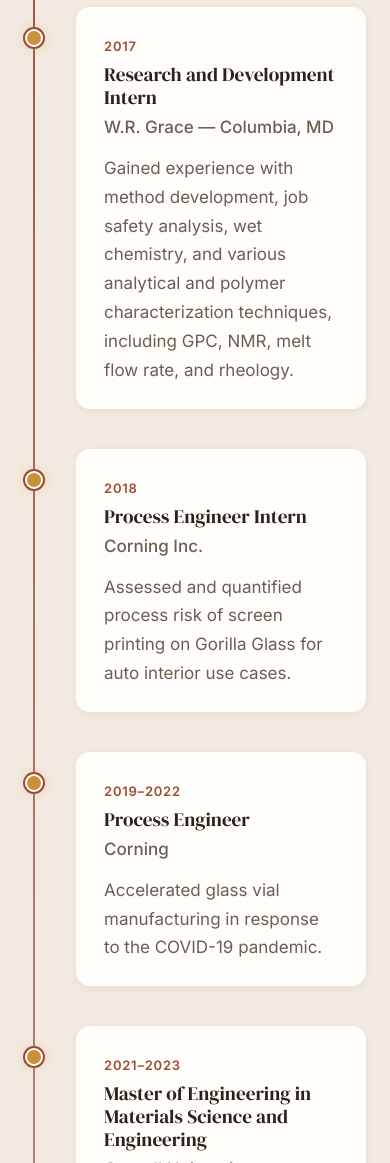
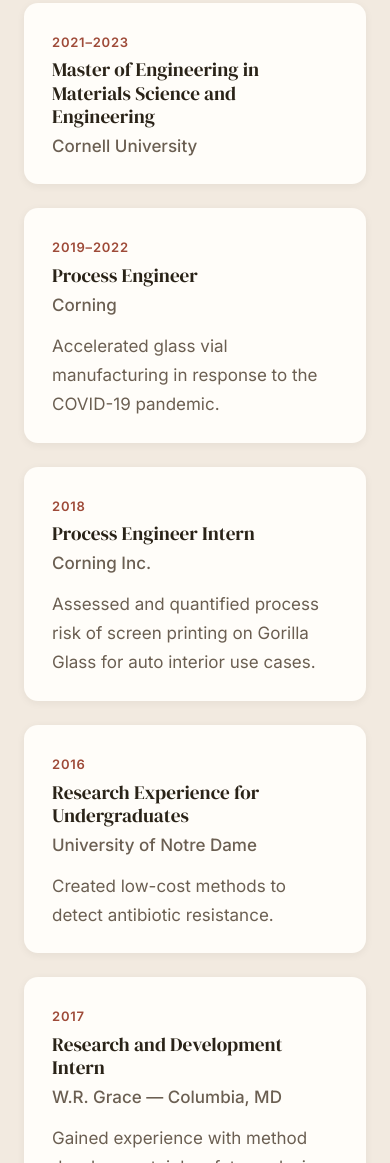
Before and after one commit to mschmidlin1/madeleine-portfolio, a website: page index.html in a window 390 px wide. Shown: the part 1640-2803 px from the top of the page. Drawn offline with Linux system fonts and the light colour scheme.

Commit message:
cleaned up timeline

```diff
--- a/index.html
+++ b/index.html
@@ -85,30 +85,83 @@
       <section id="timeline" class="timeline-section section">
         <div class="section-inner">
           <h2 class="section-heading">Timeline</h2>
-          <p class="section-intro">Academic and professional history.</p>
 
-          <ol class="timeline">
-            <li class="timeline-item">
-              <div class="timeline-marker" aria-hidden="true"></div>
+          <div class="timeline-dual">
+            <div class="timeline-spine" aria-hidden="true"></div>
+
+            <div class="timeline-col timeline-col--left">
+              <article class="timeline-entry" style="--row-start: 4; --row-end: 7">
                 <div class="timeline-card">
-                <time class="timeline-date" datetime="2015/2019">2015–2019</time>
-                <h3>Bachelor of Science in Chemical Engineering</h3>
-                <p class="timeline-org">University of Oregon</p>
+                  <time class="timeline-date" datetime="2021/2023">2021–2023</time>
+                  <h3>Master of Engineering in Materials Science and Engineering</h3>
+                  <p class="timeline-org">Cornell University</p>
                 </div>
-            </li>
+              </article>
 
-            <li class="timeline-item">
-              <div class="timeline-marker" aria-hidden="true"></div>
+              <article class="timeline-entry" style="--row-start: 10; --row-end: 11">
                 <div class="timeline-card">
                   <time class="timeline-date" datetime="2016">2016</time>
                   <h3>Research Experience for Undergraduates</h3>
                   <p class="timeline-org">University of Notre Dame</p>
                   <p>Created low-cost methods to detect antibiotic resistance.</p>
                 </div>
-            </li>
+              </article>
 
-            <li class="timeline-item">
-              <div class="timeline-marker" aria-hidden="true"></div>
+              <article class="timeline-entry" style="--row-start: 11; --row-end: 15">
+                <div class="timeline-card">
+                  <time class="timeline-date" datetime="2015/2019">2015–2019</time>
+                  <h3>Bachelor of Science in Chemical Engineering</h3>
+                  <p class="timeline-org">University of Oregon</p>
+                </div>
+              </article>
+            </div>
+
+            <div class="timeline-col timeline-col--right">
+              <article class="timeline-entry" style="--row-start: 1; --row-end: 3">
+                <div class="timeline-card">
+                  <time class="timeline-date" datetime="2025">2025–Present</time>
+                  <h3>Staff Scientist, Melt Process Development</h3>
+                  <p class="timeline-org">Corning</p>
+                  <p>Develop new processes for next generation Gorilla Glass products.</p>
+                </div>
+              </article>
+
+              <article class="timeline-entry" style="--row-start: 3; --row-end: 6">
+                <div class="timeline-card">
+                  <time class="timeline-date" datetime="2022/2025">2022–2025</time>
+                  <h3>Sr. Process Engineer</h3>
+                  <p class="timeline-org">Corning</p>
+                  <p>
+                    Screened glass compositions using induction melting technology to assess
+                    viability for electric glass melting.
+                  </p>
+                </div>
+              </article>
+
+              <article class="timeline-entry" style="--row-start: 6; --row-end: 9">
+                <div class="timeline-card">
+                  <time class="timeline-date" datetime="2019/2022">2019–2022</time>
+                  <h3>Process Engineer</h3>
+                  <p class="timeline-org">Corning</p>
+                  <p>
+                    Accelerated glass vial manufacturing in response to the COVID-19 pandemic.
+                  </p>
+                </div>
+              </article>
+
+              <article class="timeline-entry" style="--row-start: 9; --row-end: 10">
+                <div class="timeline-card">
+                  <time class="timeline-date" datetime="2018">2018</time>
+                  <h3>Process Engineer Intern</h3>
+                  <p class="timeline-org">Corning Inc.</p>
+                  <p>
+                    Assessed and quantified process risk of screen printing on Gorilla Glass for
+                    auto interior use cases.
+                  </p>
+                </div>
+              </article>
+
+              <article class="timeline-entry" style="--row-start: 10; --row-end: 11">
                 <div class="timeline-card">
                   <time class="timeline-date" datetime="2017">2017</time>
                   <h3>Research and Development Intern</h3>
@@ -119,65 +172,9 @@
                     NMR, melt flow rate, and rheology.
                   </p>
                 </div>
-            </li>
-
-            <li class="timeline-item">
-              <div class="timeline-marker" aria-hidden="true"></div>
-              <div class="timeline-card">
-                <time class="timeline-date" datetime="2018">2018</time>
-                <h3>Process Engineer Intern</h3>
-                <p class="timeline-org">Corning Inc.</p>
-                <p>
-                  Assessed and quantified process risk of screen printing on Gorilla Glass for
-                  auto interior use cases.
-                </p>
+              </article>
             </div>
-            </li>
-
-            <li class="timeline-item">
-              <div class="timeline-marker" aria-hidden="true"></div>
-              <div class="timeline-card">
-                <time class="timeline-date" datetime="2019/2022">2019–2022</time>
-                <h3>Process Engineer</h3>
-                <p class="timeline-org">Corning</p>
-                <p>
-                  Accelerated glass vial manufacturing in response to the COVID-19 pandemic.
-                </p>
           </div>
-            </li>
-
-            <li class="timeline-item">
-              <div class="timeline-marker" aria-hidden="true"></div>
-              <div class="timeline-card">
-                <time class="timeline-date" datetime="2021/2023">2021–2023</time>
-                <h3>Master of Engineering in Materials Science and Engineering</h3>
-                <p class="timeline-org">Cornell University</p>
-              </div>
-            </li>
-
-            <li class="timeline-item">
-              <div class="timeline-marker" aria-hidden="true"></div>
-              <div class="timeline-card">
-                <time class="timeline-date" datetime="2022/2025">2022–2025</time>
-                <h3>Sr. Process Engineer</h3>
-                <p class="timeline-org">Corning</p>
-                <p>
-                  Screened glass compositions using induction melting technology to assess
-                  viability for electric glass melting.
-                </p>
-              </div>
-            </li>
-
-            <li class="timeline-item">
-              <div class="timeline-marker" aria-hidden="true"></div>
-              <div class="timeline-card">
-                <time class="timeline-date" datetime="2025">2025–Present</time>
-                <h3>Staff Scientist, Melt Process Development</h3>
-                <p class="timeline-org">Corning</p>
-                <p>Develop new processes for next generation Gorilla Glass products.</p>
-              </div>
-            </li>
-          </ol>
         </div>
       </section>
 
--- a/styles.css
+++ b/styles.css
@@ -305,43 +305,54 @@ a:hover {
   background: var(--warm-bg-alt);
 }
 
-.timeline {
+.timeline-dual {
+  --timeline-gap: 1.25rem;
+  --timeline-rows: 14;
   position: relative;
-  margin: 0;
-  padding: 0;
-  list-style: none;
+  display: grid;
+  grid-template-columns: minmax(0, 1fr) 2px minmax(0, 1fr);
+  grid-template-rows: repeat(var(--timeline-rows), auto);
+  column-gap: var(--timeline-gap);
+  row-gap: 0.75rem;
 }
 
-.timeline::before {
-  content: "";
-  position: absolute;
-  top: 0;
-  bottom: 0;
-  left: 0.5625rem;
+.timeline-spine {
+  grid-column: 2;
+  grid-row: 1 / -1;
   width: 2px;
+  margin-inline: auto;
   background: linear-gradient(180deg, var(--brick), var(--metal-light));
   border-radius: 1px;
 }
 
-.timeline-item {
-  position: relative;
-  display: grid;
-  grid-template-columns: 2rem 1fr;
-  gap: 1.25rem;
-  padding-bottom: 2.5rem;
+.timeline-col {
+  display: contents;
 }
 
-.timeline-item:last-child {
-  padding-bottom: 0;
+.timeline-entry {
+  position: relative;
+  align-self: start;
+  width: 100%;
+  max-width: 22rem;
+  grid-row: var(--row-start) / var(--row-end);
 }
 
-.timeline-marker {
-  position: relative;
-  z-index: 1;
-  width: 1.125rem;
-  height: 1.125rem;
-  margin-top: 1.35rem;
-  margin-left: 0.0625rem;
+.timeline-col--left .timeline-entry {
+  grid-column: 1;
+  justify-self: end;
+}
+
+.timeline-col--right .timeline-entry {
+  grid-column: 3;
+  justify-self: start;
+}
+
+.timeline-entry::before {
+  content: "";
+  position: absolute;
+  top: 1.35rem;
+  width: 0.625rem;
+  height: 0.625rem;
   background: var(--accent-glow);
   border: 2px solid var(--warm-light);
   border-radius: 50%;
@@ -350,12 +361,25 @@ a:hover {
     0 0 14px rgba(201, 146, 58, 0.4);
 }
 
+.timeline-col--left .timeline-entry::before {
+  right: calc(var(--timeline-gap) * -0.5 - 0.3125rem);
+}
+
+.timeline-col--right .timeline-entry::before {
+  left: calc(var(--timeline-gap) * -0.5 - 0.3125rem);
+}
+
 .timeline-card {
+  width: 100%;
   padding: 1.5rem 1.75rem;
   background: var(--warm-light);
   border: none;
   border-radius: var(--radius-md);
   box-shadow: var(--shadow-soft);
+}
+
+.timeline-col--left .timeline-card {
+  text-align: right;
 }
 
 .timeline-date {
@@ -536,6 +560,36 @@ a:hover {
     flex-direction: column;
     text-align: center;
   }
+
+  .timeline-dual {
+    display: flex;
+    flex-direction: column;
+    gap: 1.5rem;
+  }
+
+  .timeline-spine {
+    display: none;
+  }
+
+  .timeline-col {
+    display: contents;
+  }
+
+  .timeline-entry {
+    grid-row: auto;
+    grid-column: auto;
+    justify-self: stretch;
+    max-width: none;
+    order: var(--row-start);
+  }
+
+  .timeline-entry::before {
+    display: none;
+  }
+
+  .timeline-col--left .timeline-card {
+    text-align: left;
+  }
 }
 
 @media (min-width: 769px) {
```
Lines whose indentation alone changed are shown as unchanged.
